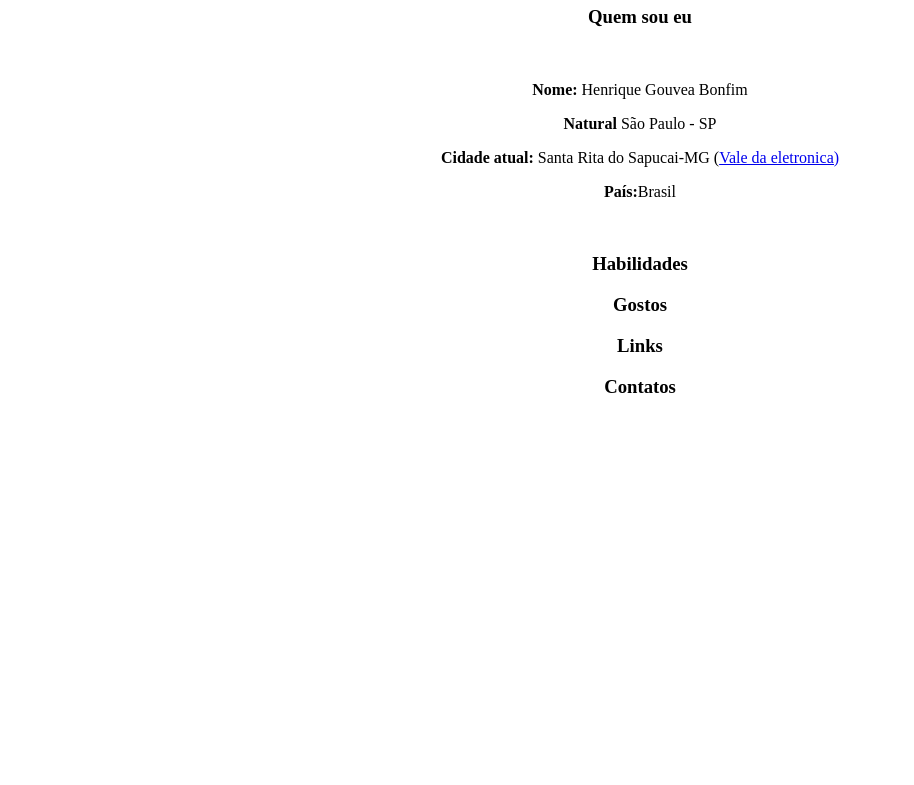
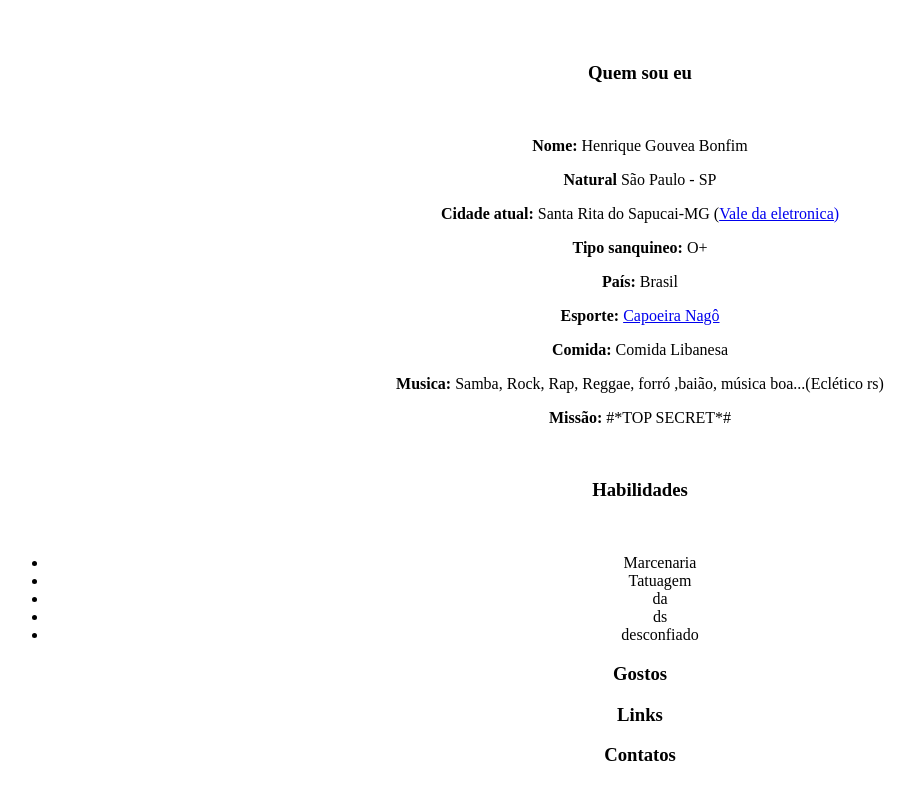
Before and after one commit to Henrique-Gouvea/Henrique-Gouvea.github.io, a plain HTML site: page index.html in a window 1280 px wide. Shown: the part 463-1248 px from the top of the page, without its empty margins (0-914 px from the left). Before the commit the page ends 879 px from the top, so only its background shows below. Drawn offline with Linux system fonts and the light colour scheme.

Commit message:
Adicionado mais itens ao quem sou eu

```diff
--- a/index.html
+++ b/index.html
@@ -19,14 +19,14 @@
     </h4>
 
     <img src="images/sorrindo de frente.png" alt="Foto Henrique Gouvea sorrindo" width="300px" align="left">
-    <img src="images/de lado.png" alt="Foto Henrique Gouvea sorrindo" width="300px" align="right">
+    <img src="images/de lado.png" alt="Foto Henrique Gouvea com cara de desconfiado de lado" width="300px" align="right">
 
     <br><br><br>
 
     <h1 style="text-align: center;">
         OI,<br>
         EU SOU O GOK...<br>
-        HENRIQUE GOUVÊA!!</h1>
+        HENRIQUE GOUVÊA!!</h1><br><br>
 
         <h2 style="text-align: center;"><strong>E a aventura de hoje sera:</strong><br>
         <em>Um passeio ao meu Portfólio</em>
@@ -38,11 +38,24 @@
 
         <p style="text-align: center;"><strong>Nome:</strong> Henrique Gouvea Bonfim</p>
         <p style="text-align: center;"><strong>Natural</strong> São Paulo - SP</p>
-        <p style="text-align: center;"><strong>Cidade atual:</strong> Santa Rita do Sapucai-MG (<a href="https://www.google.com/search?q=vale+da+eletronica&oq=vale+da+ele&aqs=chrome.0.0i512l3j69i57j0i22i30l6.2162j0j7&sourceid=chrome&ie=UTF-8" target="_blank">Vale da eletronica)</a></p>
-        <p style="text-align: center;"><strong>País:</strong>Brasil</p>
+        <p style="text-align: center;"><strong>Cidade atual:</strong> Santa Rita do Sapucai-MG (<a href="https://www.google.com/search?q=vale+da+eletronica target="_blank">Vale da eletronica)</a></p>
+        <p style="text-align: center;"><strong>Tipo sanquineo: </strong>O+</p>
+        <p style="text-align: center;"><strong>País: </strong>Brasil</p>
+        <p style="text-align: center;"><strong>Esporte: </strong><a href="https://www.google.com/search?q=capoeira+nago" target="_blank">Capoeira Nagô</a>
+        <p style="text-align: center;"><strong>Comida: </strong>Comida Libanesa</p>
+        <p style="text-align: center;"><strong>Musica: </strong>Samba, Rock, Rap, Reggae, forró ,baião, música boa...(Eclético rs)</p>
+        <p style="text-align: center;"><strong>Missão: </strong>#*TOP SECRET*#</p>
+
        <br>
 
-        <h3 style="text-align: center;" id="Habilidades">Habilidades</h3>
+        <h3 style="text-align: center;" id="Habilidades">Habilidades</h3><br>
+        <ul style="text-align: center;">
+            <li>Marcenaria</li>
+            <li>Tatuagem</li>
+            <li>da</li>
+            <li>ds</li>
+            <li>desconfiado</li>
+        </ul>
         <h3 style="text-align: center;" id="gostos">Gostos</h3>
         <h3 style="text-align: center;" id="links">Links</h3>
         <h3 style="text-align: center;" id="contatos">Contatos</h3>
```
